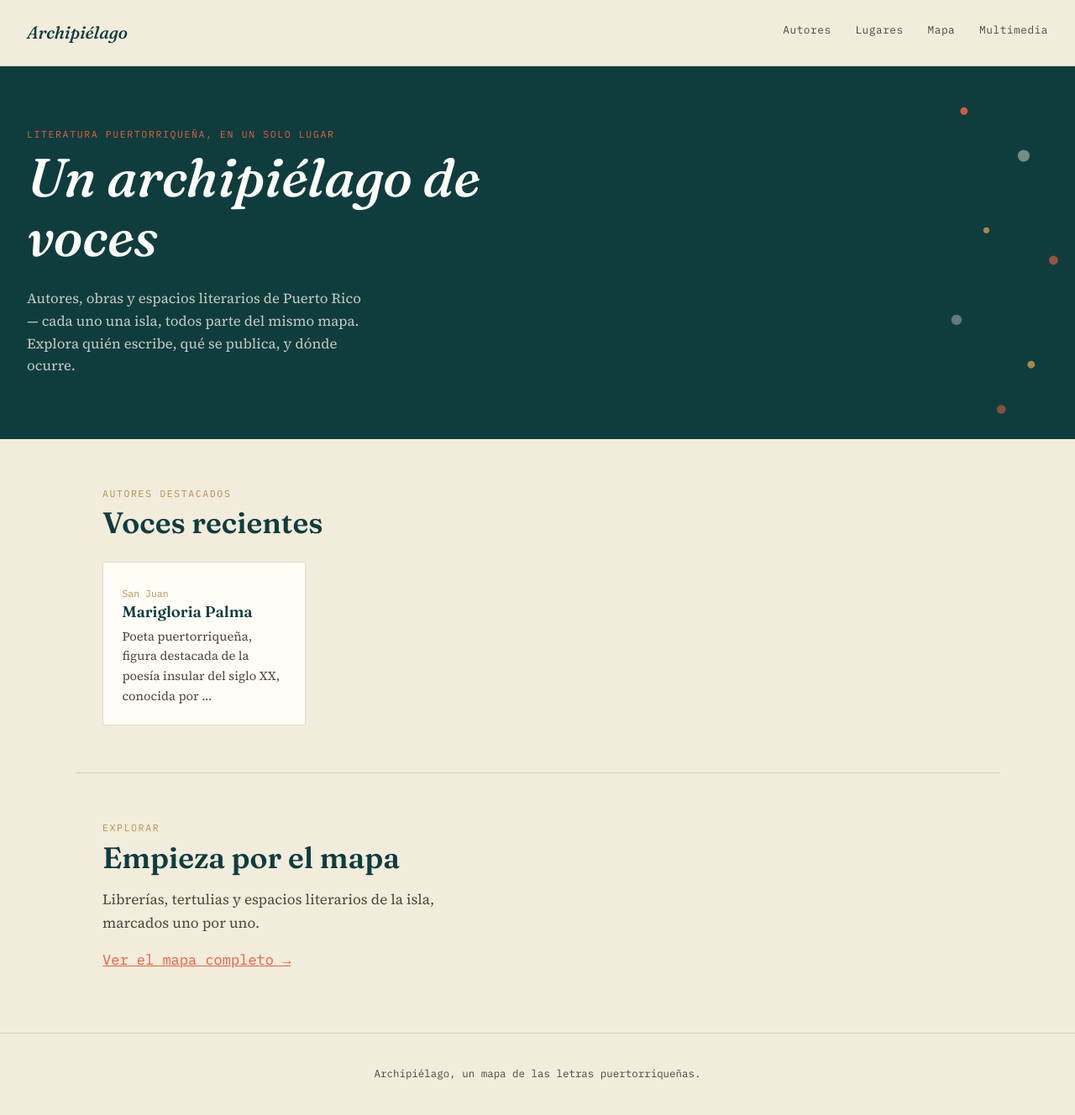
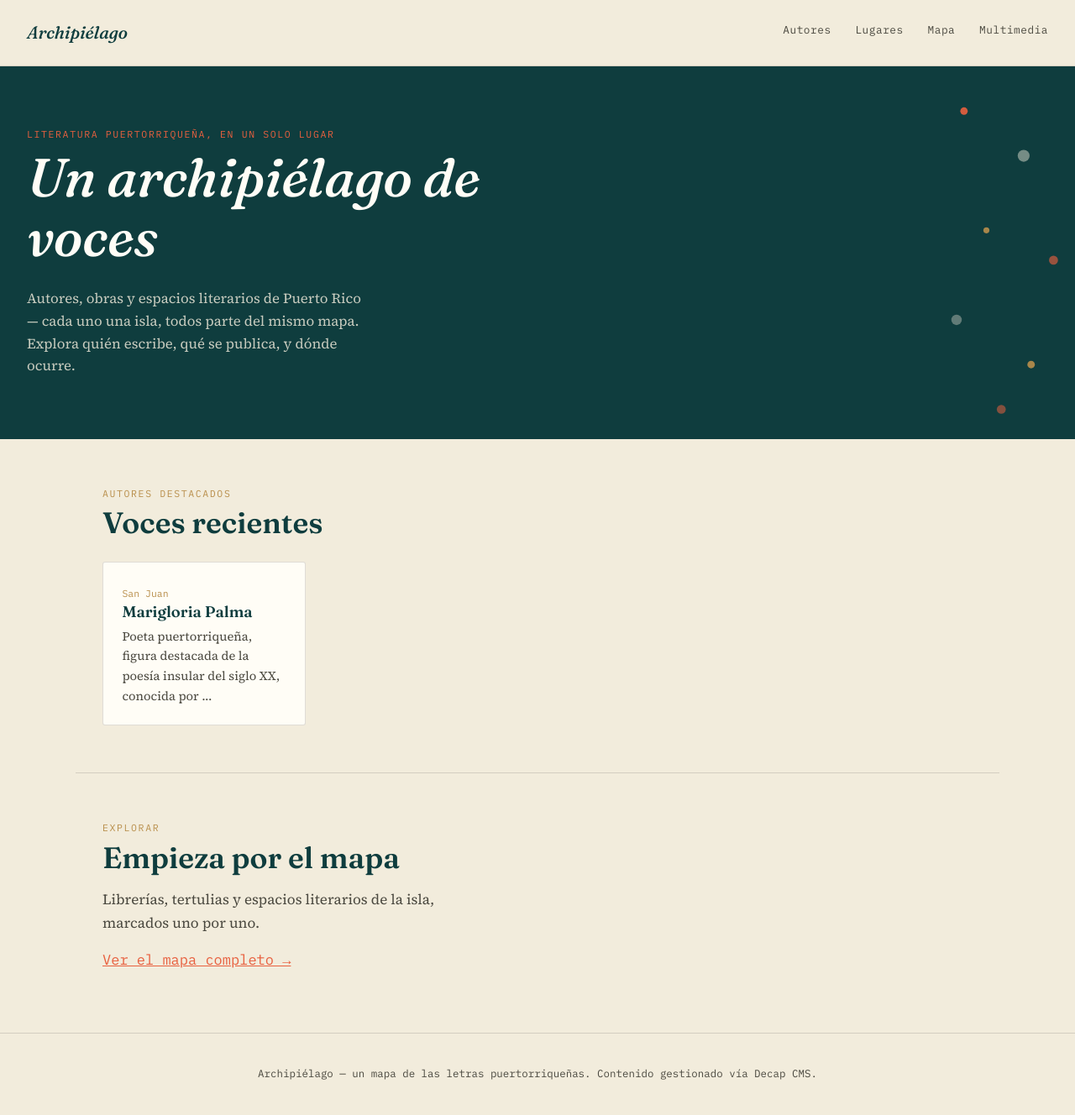
Before and after one commit to rgjanet/archipielago, a Jekyll site: the page built from index.html, in a window 1280 px wide. Shown: the whole page at 84% size. Built offline with Jekyll 4.4.1, drawn with Linux system fonts in a browser that asks for light colours.

Commit message:
Add files via upload

```diff
--- a/_includes/footer.html
+++ b/_includes/footer.html
@@ -1,3 +1,3 @@
 <footer class="site-footer">
-  Archipiélago, un mapa de las letras puertorriqueñas.
+  Archipiélago — un mapa de las letras puertorriqueñas. Contenido gestionado vía Decap CMS.
 </footer>
--- a/assets/js/map.js
+++ b/assets/js/map.js
@@ -70,6 +70,7 @@ document.addEventListener('DOMContentLoaded', function () {
       }).join('');
       html += '</p>';
     }
+    if (loc.page_url) html += '<p style="margin-top:8px;"><a href="' + loc.page_url + '">Más info →</a></p>';
     container.innerHTML = html;
     marker.bindPopup(container, { maxWidth: 260 }).openPopup();
     highlightCard(loc._id);
```
